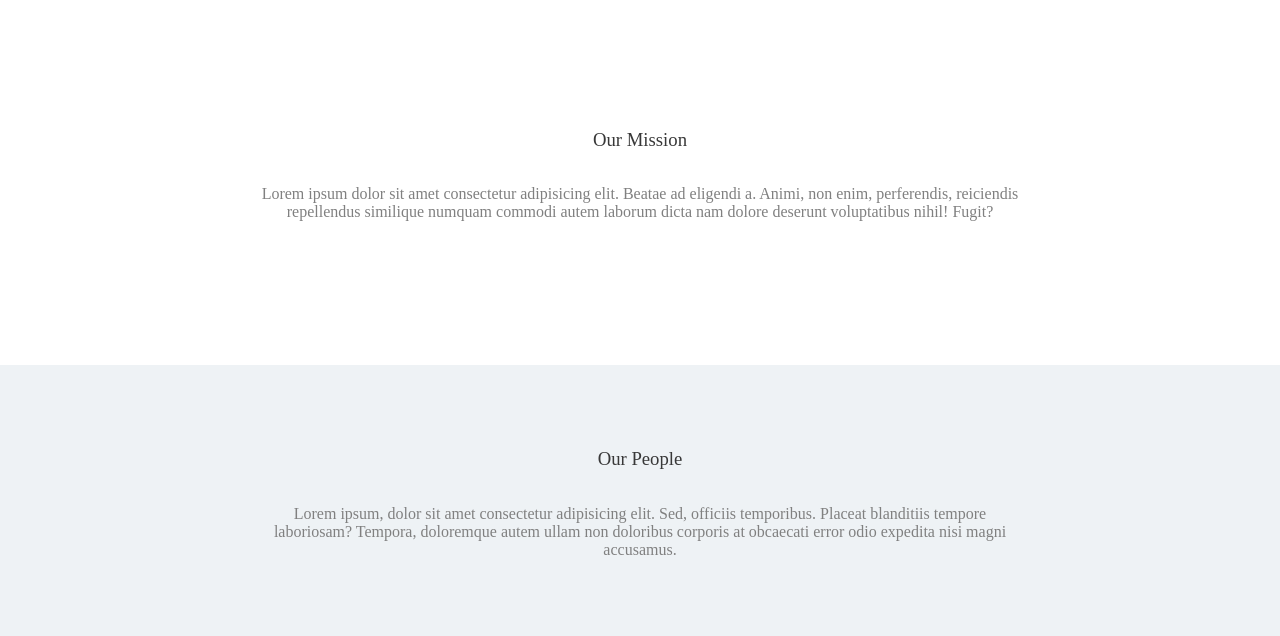
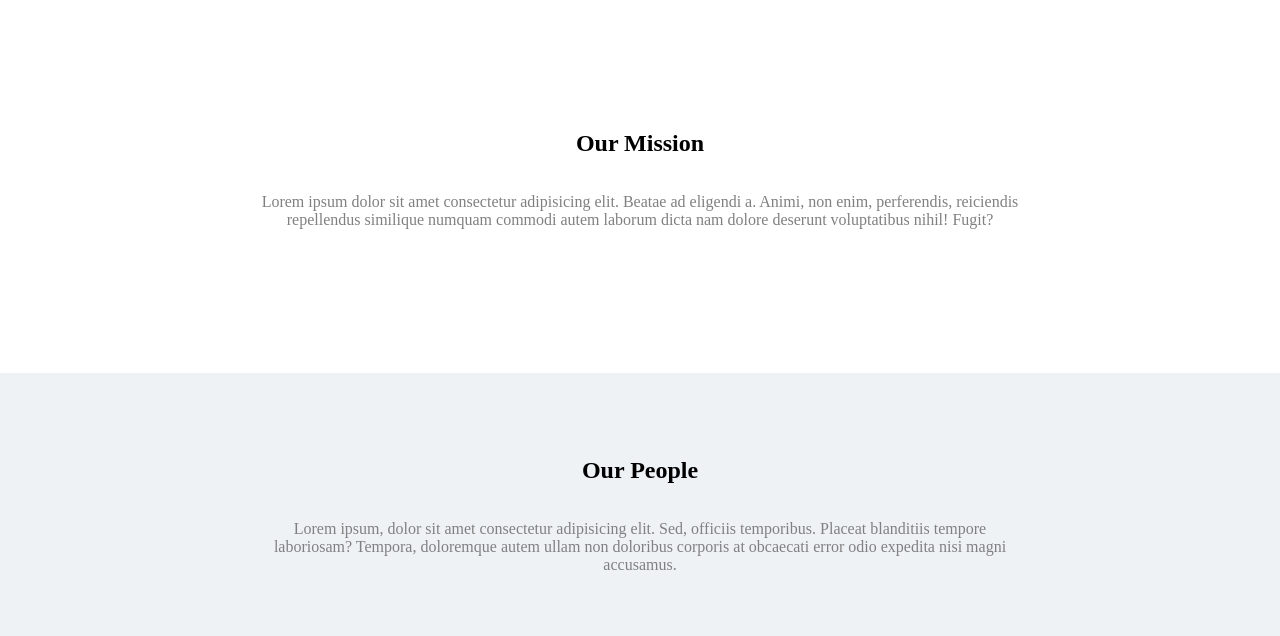
Before and after one commit to mhgrs/prueba1_felipe_soto, a plain HTML site: page index.html in a window 1280 px wide. Shown: the part 702-1338 px from the top of the page. Drawn offline with Linux system fonts and the light colour scheme.

Commit message:
Version final prueba 1

```diff
--- a/index.html
+++ b/index.html
@@ -43,13 +43,13 @@
 
     </div>
     <div class="mission">
-        <h3>Our Mission</h3>
+        <h2>Our Mission</h2>
         <p>Lorem ipsum dolor sit amet consectetur adipisicing elit. Beatae ad eligendi a. Animi, non enim, perferendis, reiciendis repellendus similique numquam commodi autem laborum dicta nam dolore deserunt voluptatibus nihil! Fugit?</p>
     </div>
     <div class="people">
 
         <div class="our">
-            <h3>Our People</h3>
+            <h2>Our People</h2>
             <p>Lorem ipsum, dolor sit amet consectetur adipisicing elit. Sed, officiis temporibus. Placeat blanditiis tempore laboriosam? Tempora, doloremque autem ullam non doloribus corporis at obcaecati error odio expedita nisi magni accusamus.</p>
 
         </div>
```
